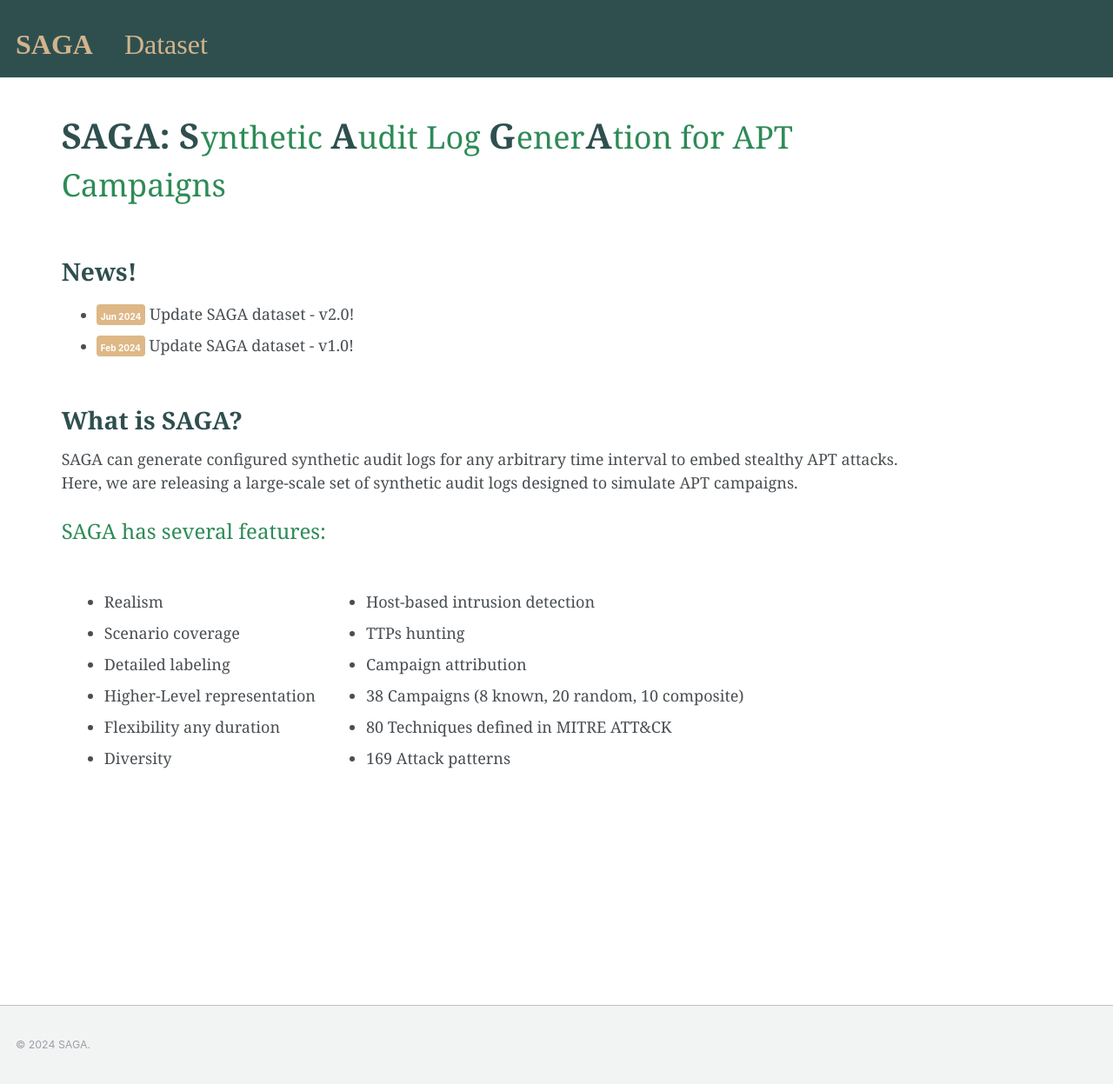
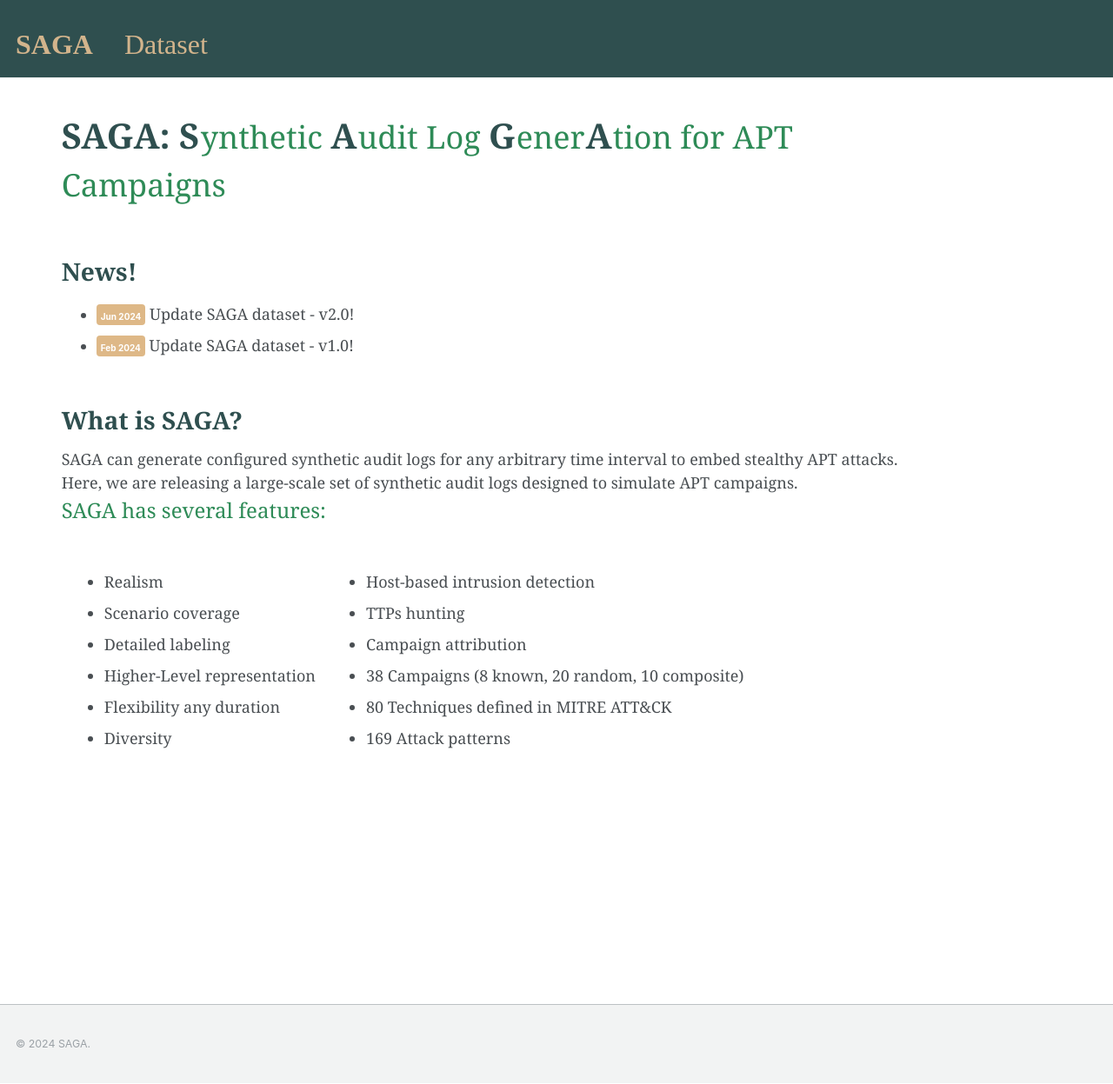
Before and after one commit to saga-tw/saga-tw.github.io, a Jekyll site: the page built from _pages/about.md, in a window 1280 px wide and 1247 px high. Shown: the whole window at 87% size. Built offline with Jekyll 4.4.1, drawn with Linux system fonts in a browser that asks for light colours.

Commit message:
Update about.md

```diff
--- a/_pages/about.md
+++ b/_pages/about.md
@@ -6,7 +6,7 @@ redirect_from:
   - /about/
   - /about.html
 ---
-<p>
+<p style= "margin-bottom: 0 !important;">
   <strong style="color: #2F4F4F; font-family: 'Georgia'; font-weight: bold;font-size:40px">SAGA: </strong>
   <span style="color: #2F4F4F; font-family: 'Georgia'; font-weight: bold;font-size:40px">S</span>
   <span style="color: #2E8B57; font-family: 'Georgia'; font-size:36px; margin-left: -4px;">ynthetic </span>
@@ -25,7 +25,7 @@ redirect_from:
 </ul>
 
 <h1 style= "color:#2F4F4F; font-family: 'Georgia';">What is SAGA?</h1>
-<p style="font-family: 'Georgia';">SAGA can generate configured synthetic audit logs for any arbitrary time interval to embed stealthy APT attacks. Here, we are releasing a large-scale set of synthetic audit logs designed to simulate APT campaigns.</p>
+<p style="font-family: 'Georgia'; margin-bottom: 0 !important;">SAGA can generate configured synthetic audit logs for any arbitrary time interval to embed stealthy APT attacks. Here, we are releasing a large-scale set of synthetic audit logs designed to simulate APT campaigns.</p>
 <span style="color: #2E8B57; font-family: 'Georgia'; font-size:24px;">SAGA has several features:</span>
 <!-- <h2 style= "color:#2F4F4F; font-family: 'Georgia';">SAGA has several features:</h2> -->
 <table>
```
